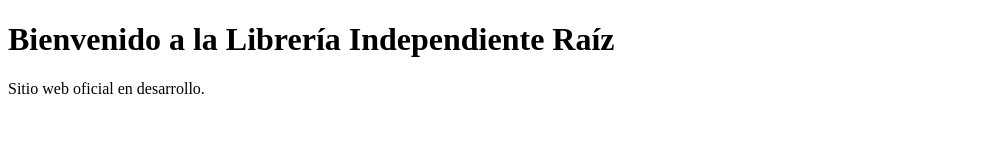
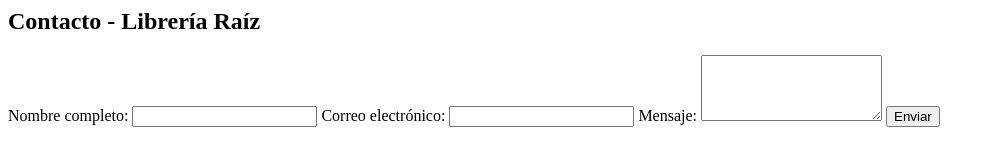
Before and after one commit to estiven08/libreria-raiz, a plain HTML site: page index.html in a window 1280 px wide. Shown: the whole page, without its empty margins (0-995 px from the left). Drawn offline with Linux system fonts and the light colour scheme.

Commit message:
feat: maquetacion html del formulario de contacto por andres

```diff
--- a/index.html
+++ b/index.html
@@ -1,13 +1,15 @@
-<!DOCTYPE html>
-<html lang="es">
-<head>
-    <meta charset="UTF-8">
-    <meta name="viewport" content="width=device-width, initial-scale=1.0">
-    <title>Librería Independiente Raíz</title>
-    <link rel="stylesheet" href="estilos/main.css">
-</head>
-<body>
-    <h1>Bienvenido a la Librería Independiente Raíz</h1>
-    <p>Sitio web oficial en desarrollo.</p>
-</body>
-</html>
+<section id="contacto">
+    <h2>Contacto - Librería Raíz</h2>
+    <form action="#" method="POST">
+        <label for="nombre">Nombre completo:</label>
+        <input type="text" id="nombre" name="nombre" required>
+
+        <label for="email">Correo electrónico:</label>
+        <input type="email" id="email" name="email" required>
+
+        <label for="mensaje">Mensaje:</label>
+        <textarea id="mensaje" name="mensaje" rows="4" required></textarea>
+
+        <button type="submit">Enviar</button>
+    </form>
+</section>
```
